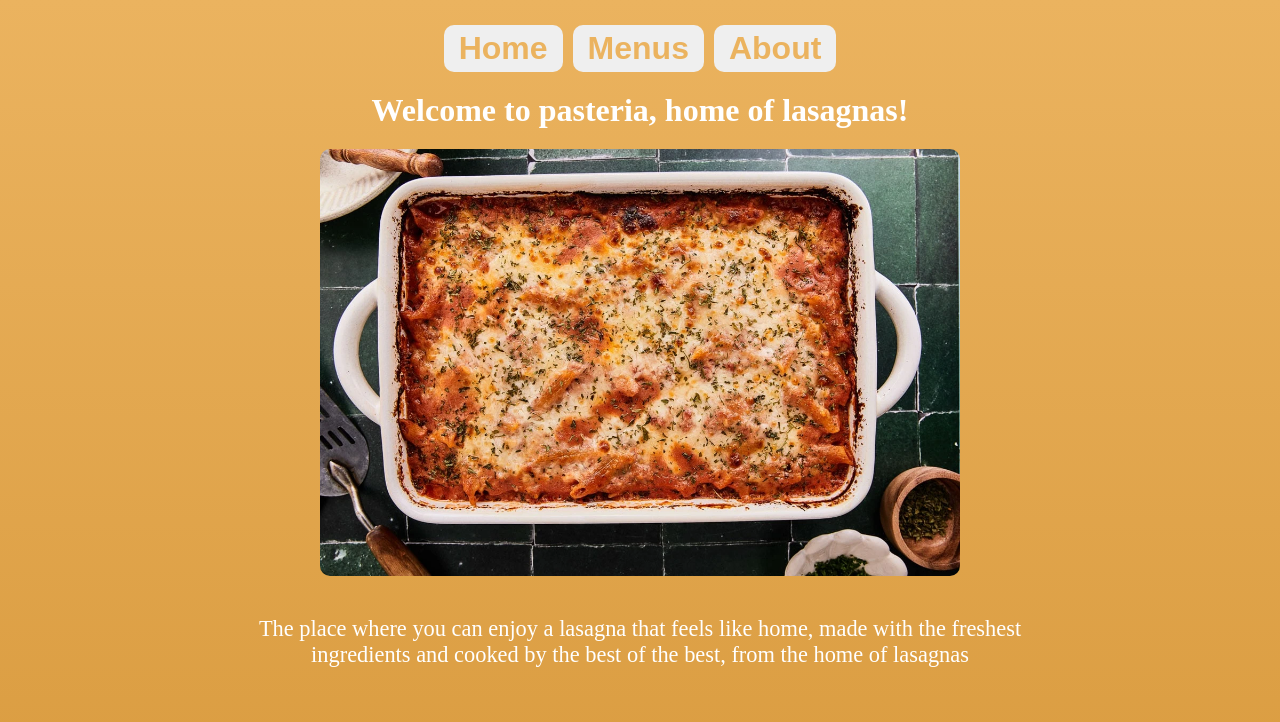
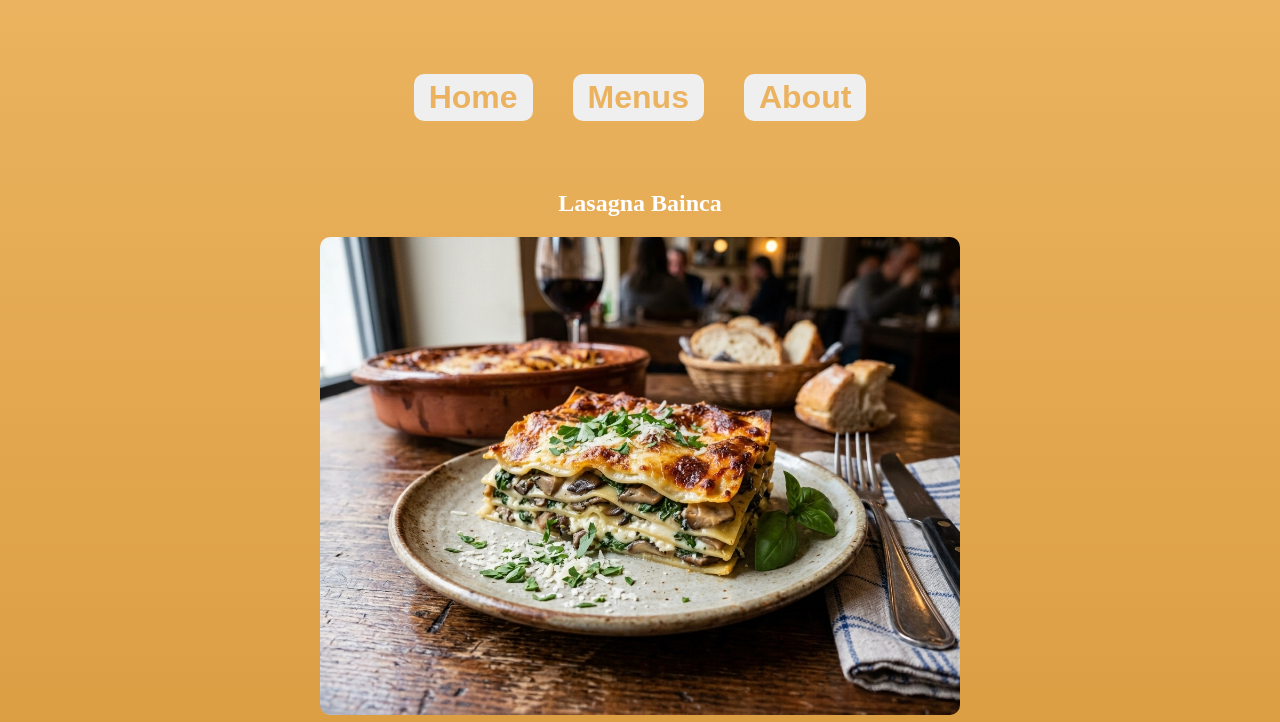
Before and after one commit to diegoHernandezDeveloper/restaurantPage, a website built with webpack: page src/template.html in a window 1280 px wide. Both pictures are taken after a click on the button "Menus". Shown: the top 722 px of the page. Built offline with nearby package versions, Linux system fonts and the light colour scheme.

Commit message:
add home, menus and about listeners with responses

```diff
--- a/src/index.js
+++ b/src/index.js
@@ -1,13 +1,72 @@
 import "./style.css";
 import lasagna from "./lasagna.jpg";
-import { h1Factory, paragraphFactory, imageFactory } from "./pageLoad.js";
+import lasagnaAllaBolognese from "./lasagnaBolognese.jpg";
+import lasagnaBainca from "./lasagnaBianca.jpg";
+import lasagnaDiCarnevale from "./lasagnaDiCarnevale.jpg";
+import about from "./about.jpeg";
+import { elementCreator, menuFactory } from "./pageLoad.js";
 
 const divContent = document.querySelector("#content");
-const paragraph =
-  "The place where you can enjoy a lasagna that feels like home, made with the freshest ingredients and cooked by the best of the best, from the home of lasagnas";
+const homeBtn = document.querySelector(".home");
+const menuBtn = document.querySelector(".menu");
+const aboutBtn = document.querySelector(".about");
 
-divContent.appendChild(h1Factory("Welcome to pasteria, home of lasagnas!"));
-divContent.appendChild(imageFactory(lasagna, `900px`));
-divContent.appendChild(paragraphFactory(paragraph));
+homeBtn.addEventListener("click", homeLoad);
+menuBtn.addEventListener(`click`, menusLoad);
+aboutBtn.addEventListener("click", aboutLoad);
+
+function homeLoad() {
+  divContent.innerHTML = "";
+  divContent.appendChild(
+    elementCreator("h1", "Welcome to pasteria, home of lasagnas!"),
+  );
+  divContent.appendChild(elementCreator("img", lasagna));
+  divContent.appendChild(
+    elementCreator(
+      "p",
+      "The place where you can enjoy a lasagna that feels like home, made with the freshest ingredients and cooked by the best of the best, from the home of lasagnas",
+    ),
+  );
+}
+
+function menusLoad() {
+  console.log(`hello`);
+  divContent.innerHTML = "";
+  divContent.appendChild(
+    menuFactory(
+      `Lasagna Bainca`,
+      lasagnaBainca,
+      `Features a creamy cheese sauce (like alfredo or ricotta/bechamel blend) instead of red tomato sauce, often mixed with garlic, chicken, or spinach.`,
+    ),
+  );
+  divContent.appendChild(
+    menuFactory(
+      `Lasagna Di Carnevale`,
+      lasagnaDiCarnevale,
+      `A festive Southern Italian version from Naples packed with tiny meatballs, local sausage, ricotta, mozzarella, fried eggplant, and sometimes hard-boiled eggs`,
+    ),
+  );
+  divContent.appendChild(
+    menuFactory(
+      `Lasagna alla Bolognese`,
+      lasagnaAllaBolognese,
+      `Originates from Emilia-Romagna. It uses thin sheets of egg pasta (sometimes green from spinach) layered with a slow-cooked ragù of mixed meats (beef, pork, or veal), creamy béchamel sauce, and Parmigiano-Reggiano cheese, without mozzarella`,
+    ),
+  );
+}
+
+function aboutLoad() {
+  divContent.innerHTML = "";
+  divContent.appendChild(elementCreator("h1", "We are a family business"));
+  divContent.appendChild(elementCreator("img", about));
+  divContent.appendChild(
+    elementCreator(
+      "p",
+      "The only thing that we love more that lasagna, is to share what we love with the world, come by and become one more of this big and special family",
+    ),
+  );
+}
+
+homeLoad();
 
 //step seven to go
--- a/src/pageLoad.js
+++ b/src/pageLoad.js
@@ -1,20 +1,19 @@
-function h1Factory(text) {
-  const h1 = document.createElement("h1");
-  h1.innerText = text;
-  return h1;
-}
-function paragraphFactory(text) {
-  const p = document.createElement("p");
-  p.innerText = text;
-  return p;
-}
-function imageFactory(src) {
-  const img = document.createElement("img");
-  img.src = src;
-
-  return img;
+function elementCreator(element, value) {
+  const elementVariable = document.createElement(`${element}`);
+  element == "img"
+    ? (elementVariable.src = value)
+    : (elementVariable.innerText = value);
+  return elementVariable;
 }
 
-export { h1Factory, paragraphFactory, imageFactory };
+function menuFactory(header, img, paragraph) {
+  let div = elementCreator("div", "");
+  div.appendChild(elementCreator(`h2`, header));
+  div.appendChild(elementCreator("img", img));
+  div.appendChild(elementCreator(`p`, paragraph));
+  return div;
+}
+
+export { elementCreator, menuFactory };
 
 //step seven to go
--- a/src/style.css
+++ b/src/style.css
@@ -17,8 +17,10 @@ body {
 nav {
   display: flex;
   justify-content: center;
-  gap: 10px;
+  align-items: center;
+  gap: 40px;
   margin: 20px;
+  height: 150px;
 }
 
 button {
@@ -29,9 +31,16 @@ button {
   padding: 5px 15px;
   border: none;
   border-radius: 10px;
+  transition: all 0.1s ease-in-out;
+}
+button:hover {
+  transform: scale(1.2);
+  cursor: pointer;
+  background-color: antiquewhite;
 }
 
-h1 {
+h1,
+h2 {
   text-align: center;
   margin: 20px;
 }
@@ -40,13 +49,17 @@ img {
   display: block;
   margin: 0 auto;
   border-radius: 10px;
-  width: clamp(500px, 50%, 900px);
+  width: clamp(500px, 50%, 700px);
 }
 
 p {
   padding: 30px;
   font-size: 1.4rem;
   text-align: center;
+  border: 1px solid var(--primary-color);
+  background-color: var(--primary-color);
+  border-radius: 50%;
+  padding: 50px;
 }
 
 @media (min-width: 900px) {
--- a/src/template.html
+++ b/src/template.html
@@ -8,9 +8,9 @@
   <body>
     <header>
       <nav>
-        <button>Home</button>
-        <button>Menus</button>
-        <button>About</button>
+        <button class="home">Home</button>
+        <button class="menu">Menus</button>
+        <button class="about">About</button>
       </nav>
     </header>
 
```
Also changed, not shown: src/about.jpeg (added), src/lasagnaBianca.jpg (added), src/lasagnaBolognese.jpg (added), src/lasagnaDiCarnevale.jpg (added).
